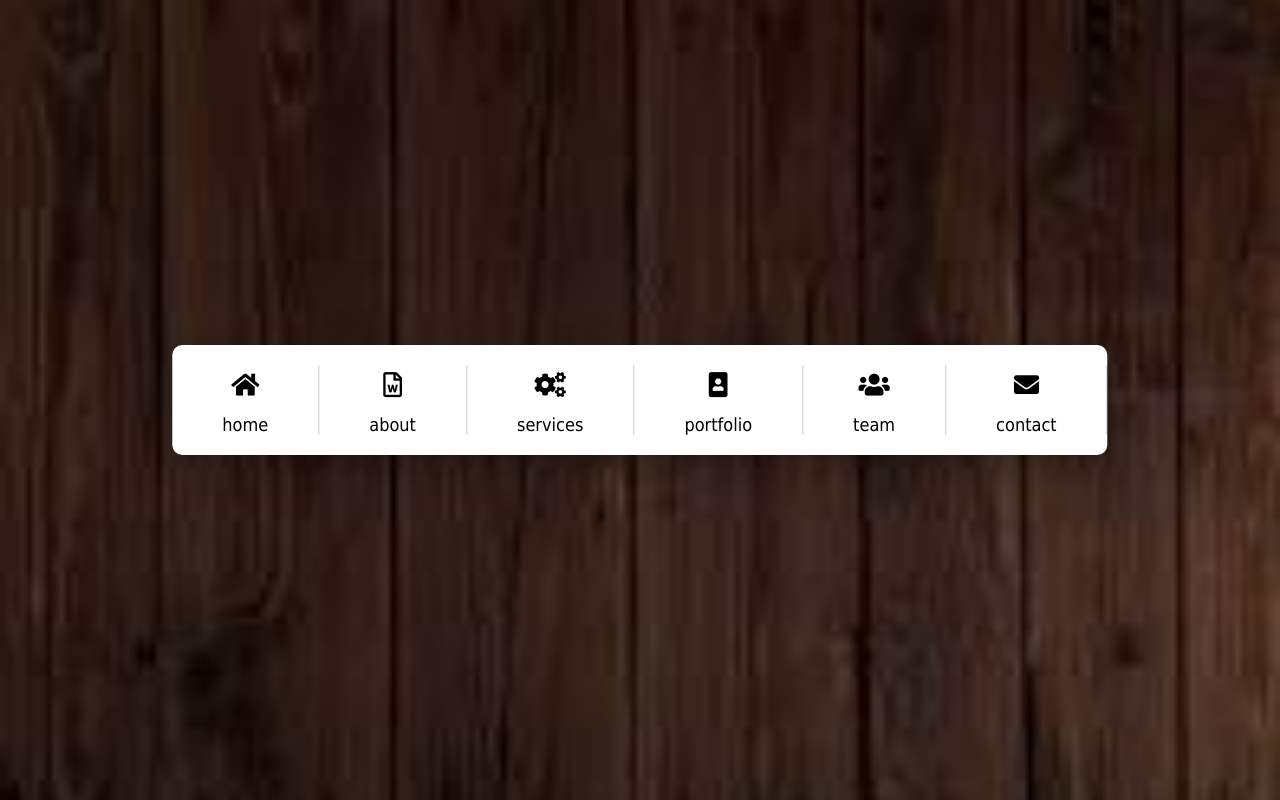
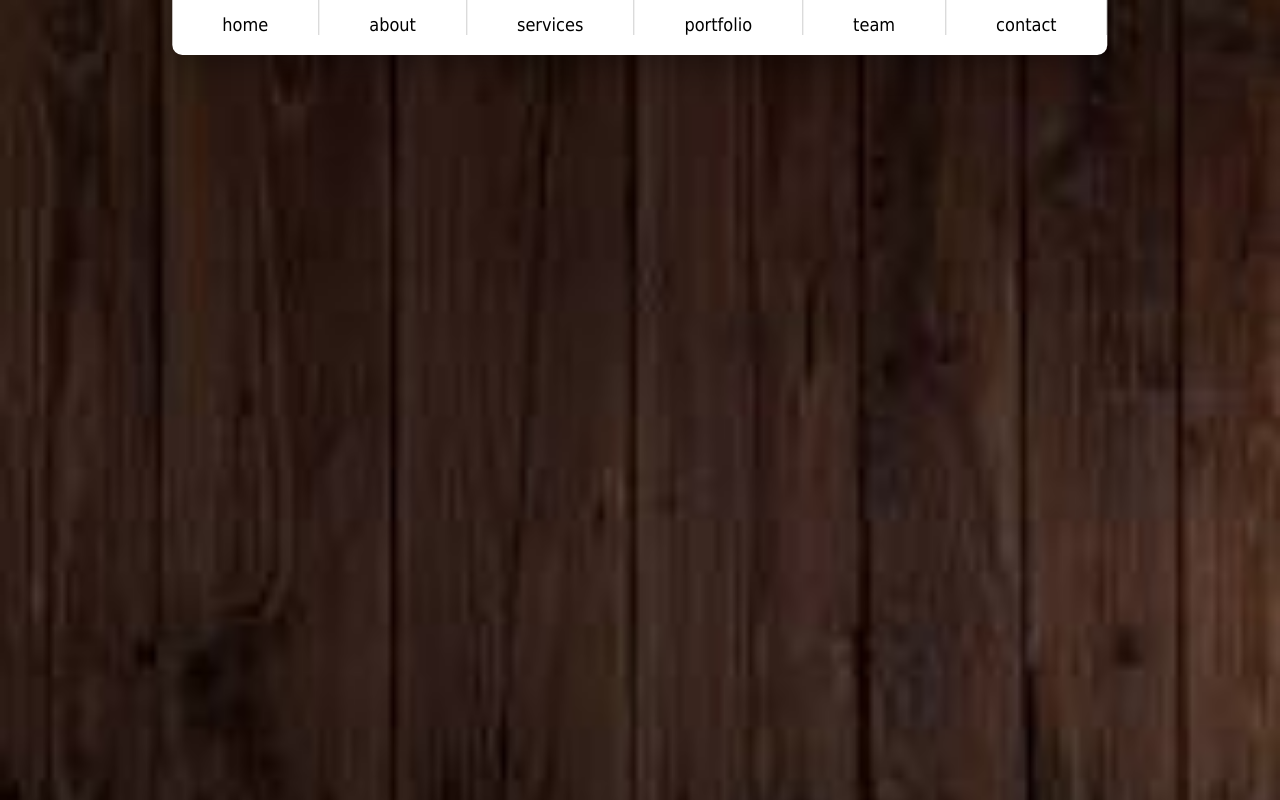
Before and after one commit to faaysaal/menu-1, a plain HTML site: page index.html in a window 1280 px wide. Drawn offline with Linux system fonts and the light colour scheme.

Commit message:
Update style.css

```diff
--- a/style.css
+++ b/style.css
@@ -18,7 +18,7 @@ body{
 ul{
     position: absolute;
     left: 50%;
-    top: 50%;
+    top: 0;
     transform: translate(-50%,-50%);
     margin: 0;
     padding: 20px 0;
```
